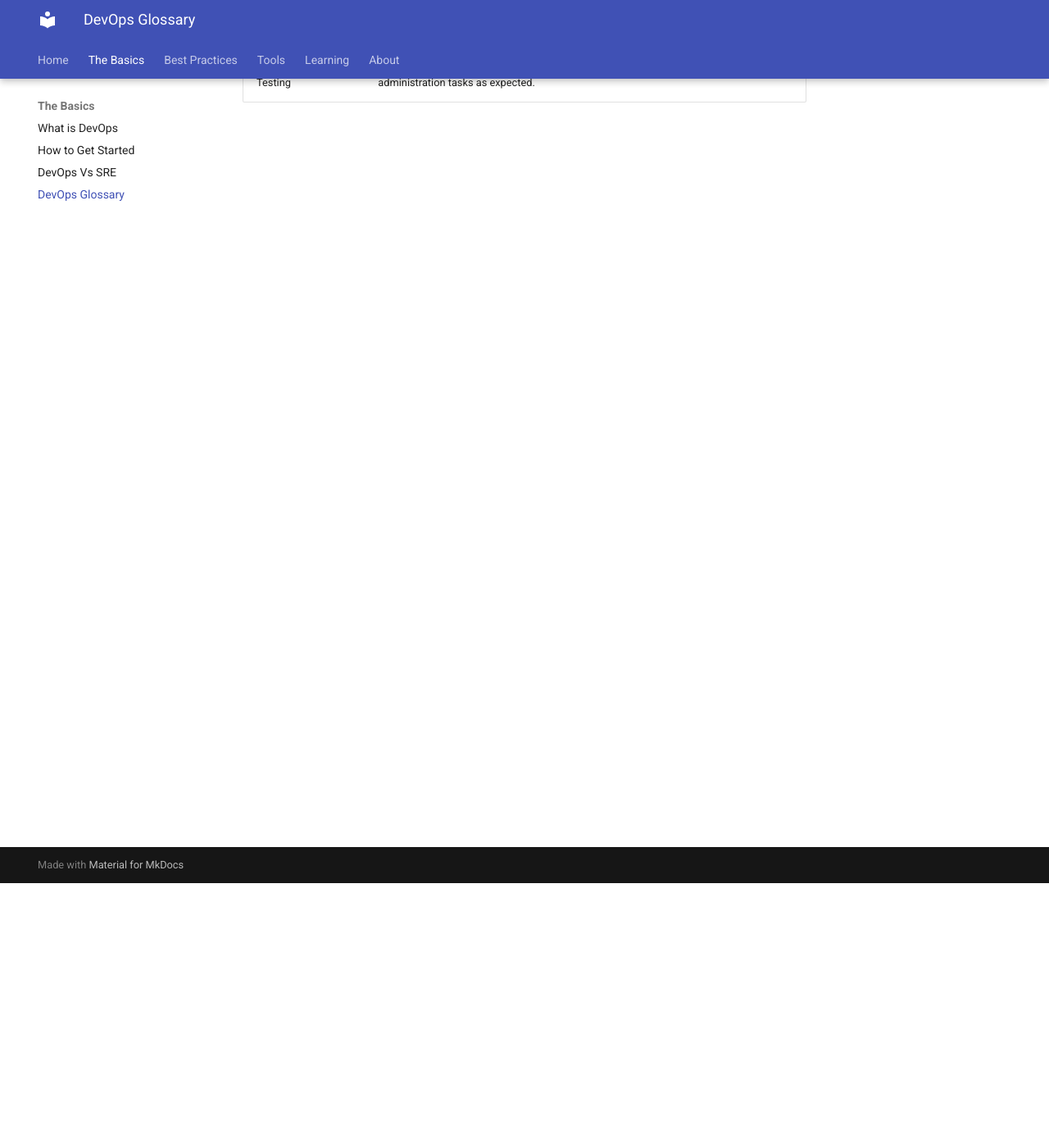
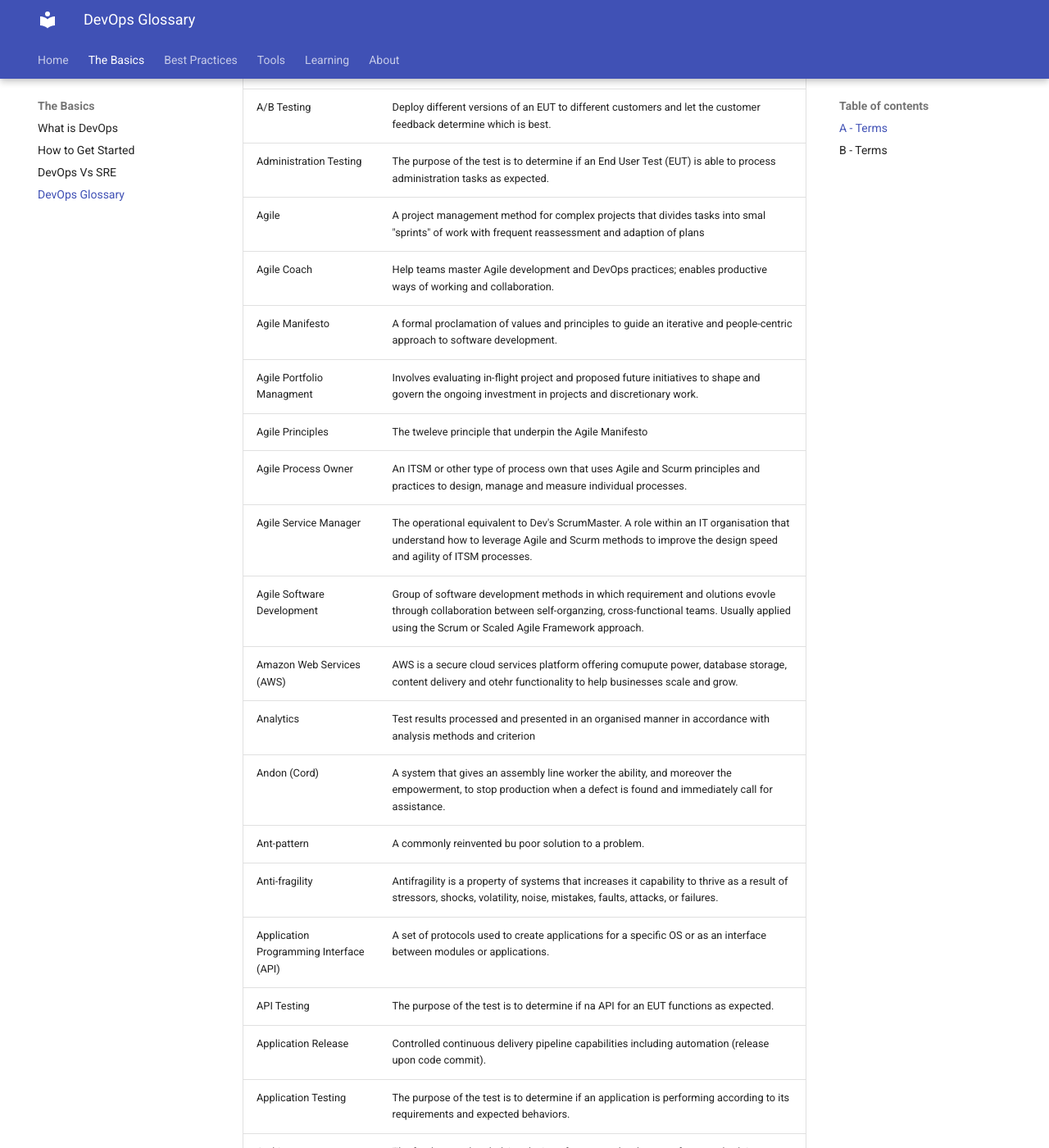
Before and after one commit to Niodus/devops-docs, an MkDocs documentation site: the page built from docs/devops-basics/glossary.md, in a window 1280 px wide and 1400 px high, scrolled down 323 px. Shown: the whole window at 82% size. Built offline with MkDocs 1.6.1 and Material for MkDocs 9.7.7, drawn with Linux system fonts in a browser that asks for light colours; some of the changed text lies outside the part shown.

Commit message:
Updated the A's in glossary page
modified:   docs/devops-basics/devops-vs-sre.md
modified:   docs/devops-basics/glossary.md
modified:   mkdocs.yml

Signed-off-by: Scott McCarthy <scott.mccarthy@opencastsoftware.com>

```diff
--- a/docs/devops-basics/glossary.md
+++ b/docs/devops-basics/glossary.md
@@ -1,11 +1,50 @@
 ---
 title: DevOps Glossary
 summary: A list of DevOps terms as defined by the DevOps Institute
+author: the DevOps Institute - https://devopsinstitute.com
 
 ---
-This list of DevOps terms as defined by the DevOps Institute
 
-|  Term                     | Definition                                                                                                                |
-|---------------------------|---------------------------------------------------------------------------------------------------------------------------|
-| A/B Testing               | Deploy different versions of an EUT to different customers and let the customer feedback determine which is best.         |
-| Administration Testing    | The purpose of the test is to determine if an End User Test (EUT) is able to process administration tasks as expected.    |
+This list of DevOps terms are as defined by the DevOps Institute:
+
+Click on the follow bookmarks to jump - | [A](#a-terms) | [B](#b-terms) |
+
+## A - Terms
+
+|  Term                     | Definition                                                                                                                            |
+| :------------------------ | :------------------------------------------------------------------------------------------------------------------------------------ |
+| A/B Testing               | Deploy different versions of an EUT to different customers and let the customer feedback determine which is best.                     |
+| Administration Testing    | The purpose of the test is to determine if an End User Test (EUT) is able to process administration tasks as expected.                |
+| Agile                     | A project management method for complex projects that divides tasks into smal "sprints" of work with frequent reassessment and adaption of plans |
+| Agile Coach               | Help teams master Agile development and DevOps practices; enables productive ways of working and collaboration.                       |
+| Agile Manifesto           | A formal proclamation of values and principles to guide an iterative and people-centric approach to software development.             |
+| Agile Portfolio Managment | Involves evaluating in-flight project and proposed future initiatives to shape and govern the ongoing investment in projects and discretionary work. |
+| Agile Principles          | The tweleve principle that underpin the Agile Manifesto                                                                               |
+| Agile Process Owner       | An ITSM or other type of process own that uses Agile and Scurm principles and practices to design, manage and measure individual processes. |
+| Agile Service Manager     | The operational equivalent to Dev's ScrumMaster. A role within an IT organisation that understand how to leverage Agile and Scurm methods to improve the design speed and agility of ITSM processes. |
+| Agile Software Development | Group of software development methods in which requirement and olutions evovle through collaboration between self-organzing, cross-functional teams.  Usually applied using the Scrum or Scaled Agile Framework approach. |
+| Amazon Web Services (AWS) | AWS is a secure cloud services platform offering comupute power, database storage, content delivery and otehr functionality to help businesses scale and grow.  |
+| Analytics                 | Test results processed and presented in an organised manner in accordance with analysis methods and criterion                         |
+| Andon (Cord)              | A system that gives an assembly line worker the ability, and moreover the empowerment, to stop production when a defect is found and immediately call for assistance. |
+| Ant-pattern               | A commonly reinvented bu poor solution to a problem.                                                                                  |
+| Anti-fragility            | Antifragility is a property of systems that increases it capability to thrive as a result of stressors, shocks, volatility, noise, mistakes, faults, attacks, or failures. |
+| Application Programming Interface (API) | A set of protocols used to create applications for a specific OS or as an interface between modules or applications.    |
+| API Testing               | The purpose of the test is to determine if na API for an EUT functions as expected.                                                   |
+| Application Release       | Controlled continuous delivery pipeline capabilities including automation (release upon code commit).                                 |
+| Application Testing       | The purpose of the test is to determine if an application is performing according to its requirements and expected behaviors.         |
+| Architecture              | The fundamental underlying design of computer hardware, software or both in combination.                                              |
+| Artifact                  | Any element in a software development project inclding documentation, test plans, images, data files and executable modules.          |
+| Artifact Repository       | Store for binaries, reports and metadata.  Example tools include: JFog Artifactory, Sonatype Nexus or Azure Artifacts.                |
+| Audi Managment            | The use of automated tools to ensure products and services are auditable, including keeping audit logs of build, test and deplooy activities, auditing configurations and users, as well as log files from production operations.                                                                     |
+| Authentication            | The process of verifying an asserted identity.  Authentication can be based on what you know 9e.g. password or PIN), kwhat you have (token or one-time code), what you are (biometrics) or contextual information.                                                                                      |
+| Authorisation             | The process of granting roles to users to have access to resources                                                                    |
+| Auto-DevOps               | Auto DevOps brings DevOps best practices to your project by automatically configuring software development lifecycles. It automatically detects, builts, test, deploys and monitors applications.  |
+| Auto-scaling              | The ability to automatically and elastically scale and de-scale infrastructure depending on traffic and capacity variations while maintaining control of costs.  |
+| Automated Rollback        | If a failure is detected during a deployment, an operator (or automated process) will verify the failure and rollback the failing release to the previous known working state.  |
+| Availability              | Availability is the proportion of time a system is in a functioning condition and therefore available (to users) to be used.          |
+
+## B - Terms
+
+|  Term                     | Definition                                                                                                                            |
+| :------------------------ | :------------------------------------------------------------------------------------------------------------------------------------ |
+| Backlog                   |   |
--- a/mkdocs.yml
+++ b/mkdocs.yml
@@ -1,4 +1,4 @@
-### SITE BASE CONFIG ###
+### --- SITE BASE CONFIG --- ###
 
 # Default values, taken from mkdocs_theme.yml
 site_name:  Devops Docs
@@ -27,9 +27,7 @@ theme:
 # include_search_page: false
 # search_index_only: true
 
-### START OF EXTENSIONS & PLUGIN SECTION ###
-
-
+### --- START OF EXTENSIONS & PLUGIN SECTION --- ###
 
 # Used for glossary page and adding abbrviations
 markdown_extensions:
@@ -51,10 +49,12 @@ markdown_extensions:
     - pymdownx.tasklist:
         custom_checkbox: true
 
+# Used to allow for customisation of tables
+markdown_extensions:
+  - tables
 
 
-
-#### START OF NAVIGATION SECTION ###
+### --- START OF NAVIGATION SECTION -- ###
 
 nav:
     - Home:                                 index.md
@@ -82,5 +82,4 @@ nav:
     - About:                                about.md
 
 
-
-    #### END OF NAVIGATION SECTION ###
+### END OF FILE ###
```
Also changed, not shown: docs/devops-basics/devops-vs-sre.md (+0 -3 lines).
